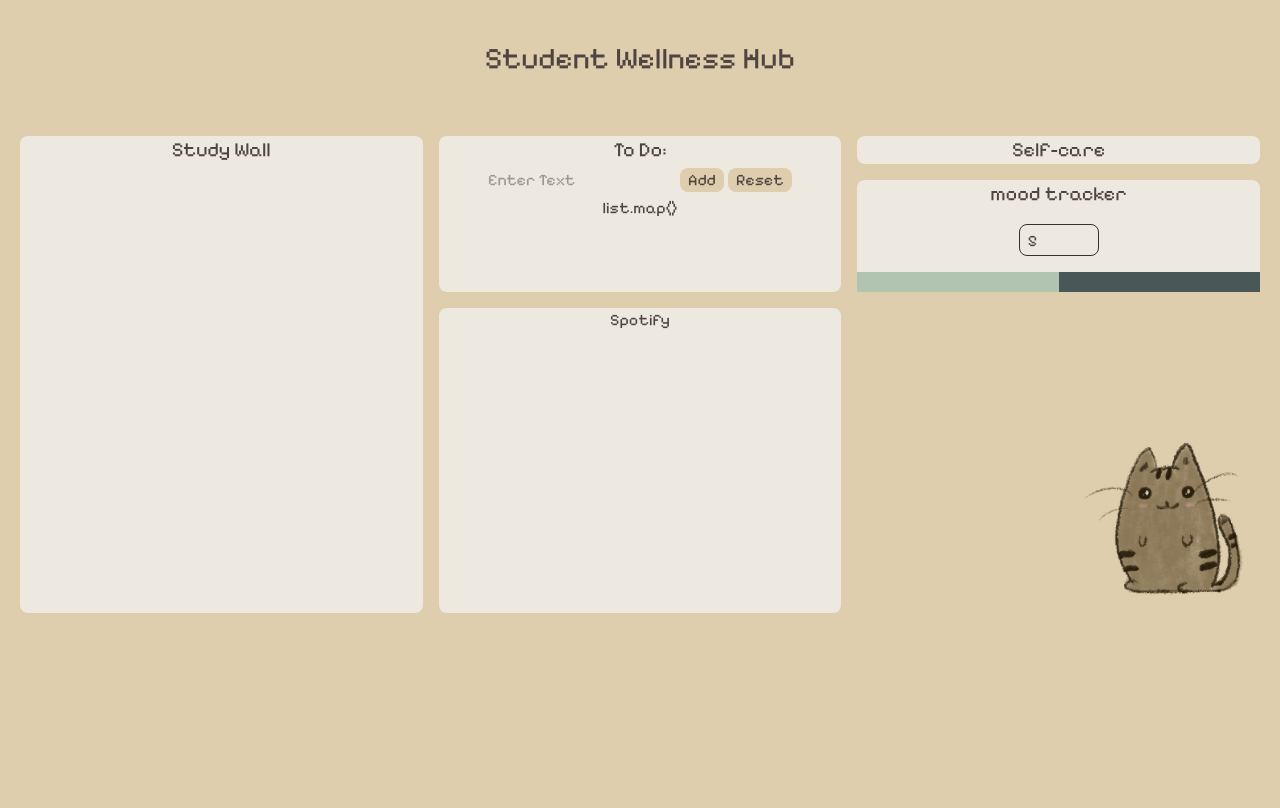
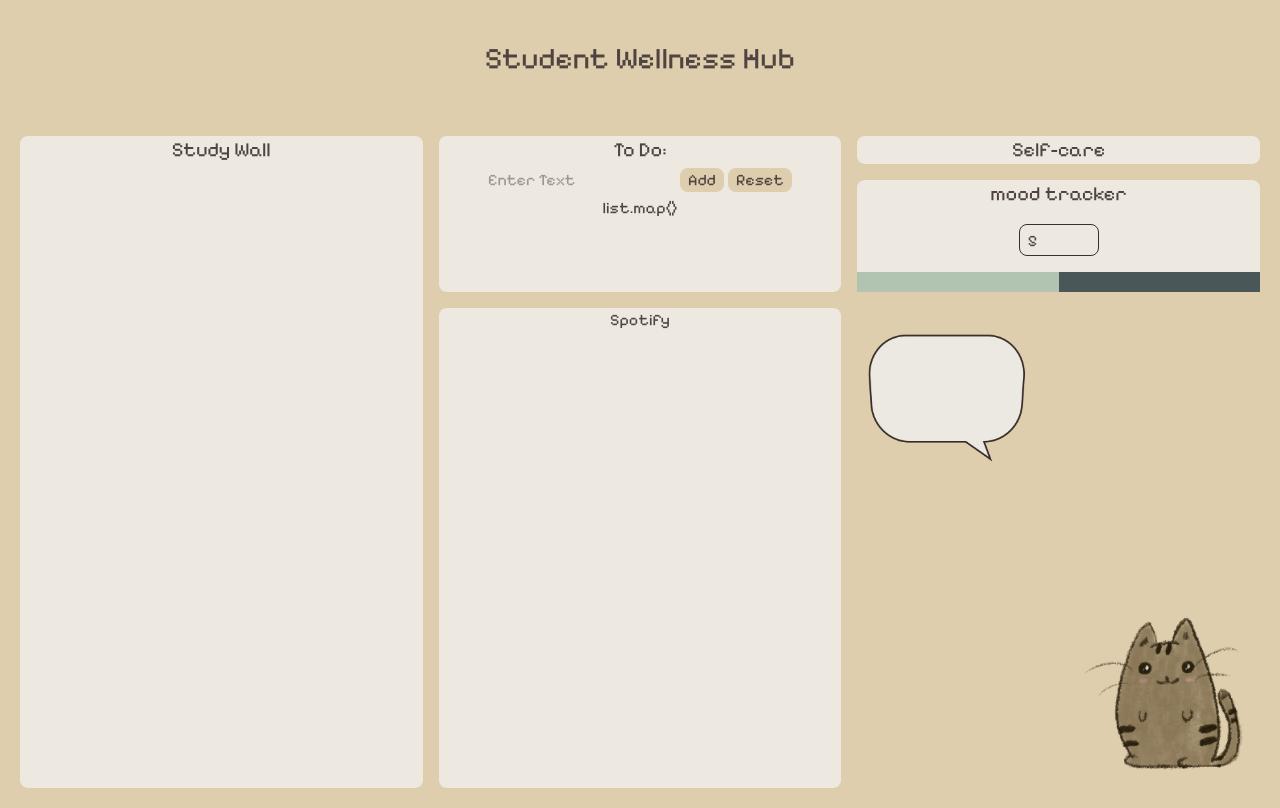
Before and after one commit to diyaS-15/Student-Wellness-Hub, a Next.js app in the folder wellnesshub/: page / in a window 1280 px wide. Built offline with nearby package versions, Linux system fonts and the light colour scheme; no server answers.

Commit message:
bubble image added

```diff
--- a/wellnesshub/src/app/components/VirtualPet.tsx
+++ b/wellnesshub/src/app/components/VirtualPet.tsx
@@ -2,6 +2,12 @@ import Image from "next/image";
 export default function VirtualPet() {
     return (
         <div>
+            <Image className="float-center"
+            src="/images/speechbubble.png"
+            alt="speech bubble background"
+            width={175}
+            height={200}
+            />
             <Image className="float-right"
             src="/images/cat.png"
             alt="Bo the virtual cat pet"
```
Also changed, not shown: wellnesshub/public/images/speechbubble.png (added).
